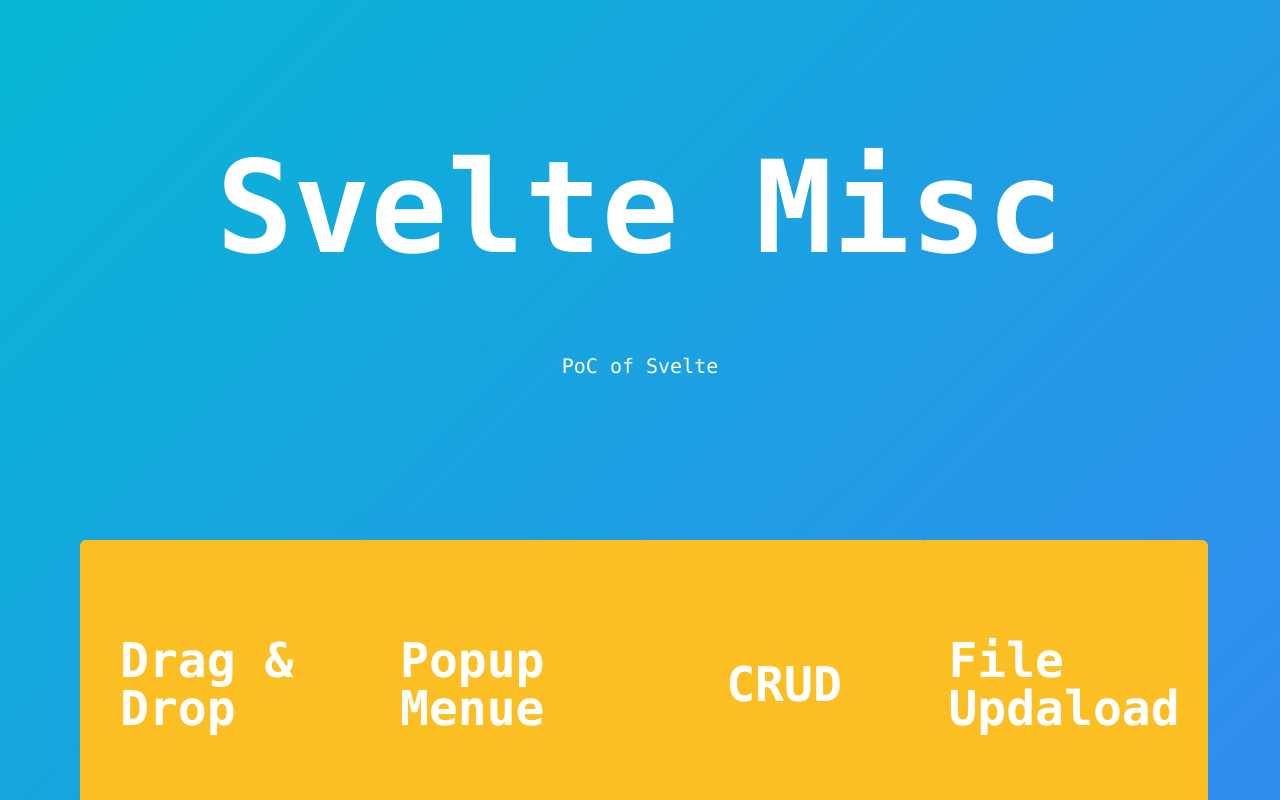
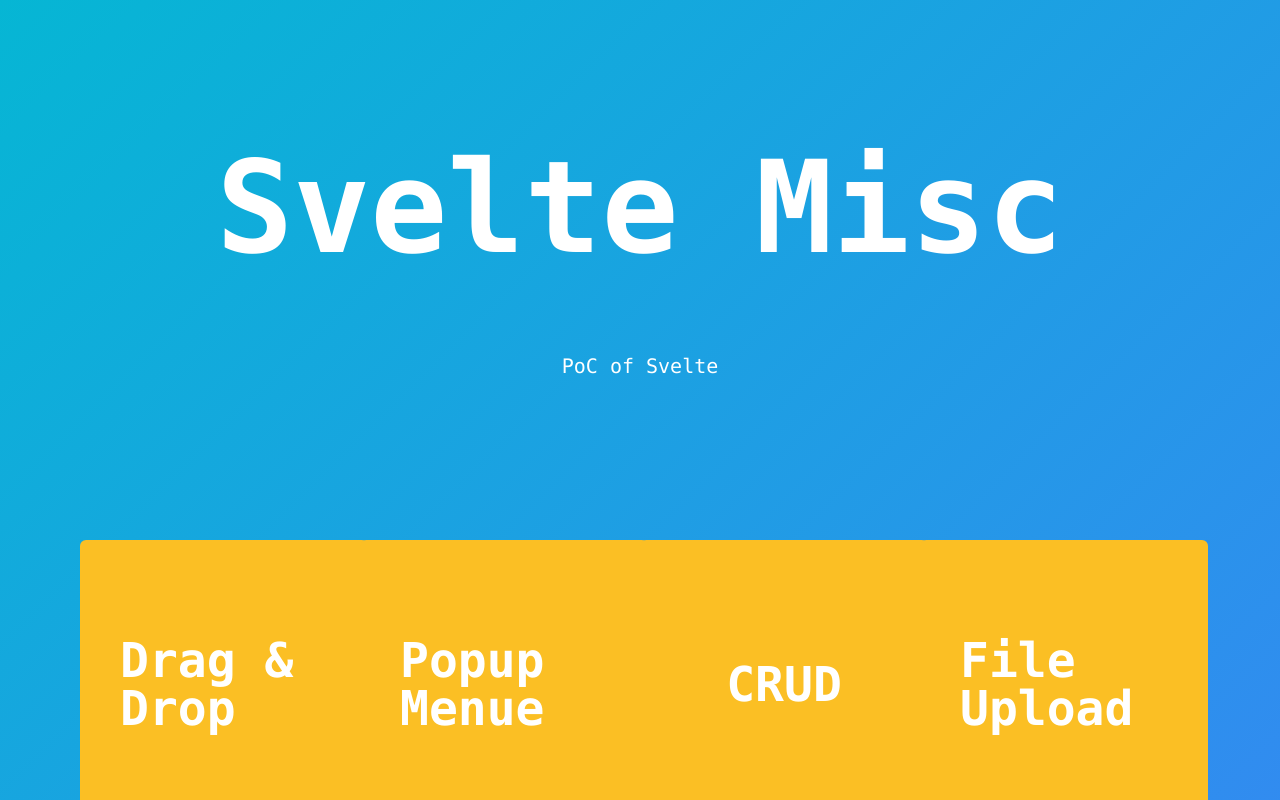
Before and after one commit to ki412412/poc-svelte-misc, a SvelteKit app: page / in a window 1280 px wide. Shown: the top 800 px of the page. Built offline with nearby package versions, Linux system fonts and the light colour scheme.

Commit message:
fix: Fix typo

```diff
--- a/src/routes/+page.svelte
+++ b/src/routes/+page.svelte
@@ -10,7 +10,7 @@
     <Card title="Drag & Drop" url="drag-and-drop"/>
     <Card title="Popup Menue" url="#"/>
     <Card title="CRUD" url="#"/>
-    <Card title="File Updaload" url="#"/>
+    <Card title="File Upload" url="#"/>
     <Card title="Basic Form" url="#"/>
     <Card title="Form Validation" url="#"/>
 </section>
```
